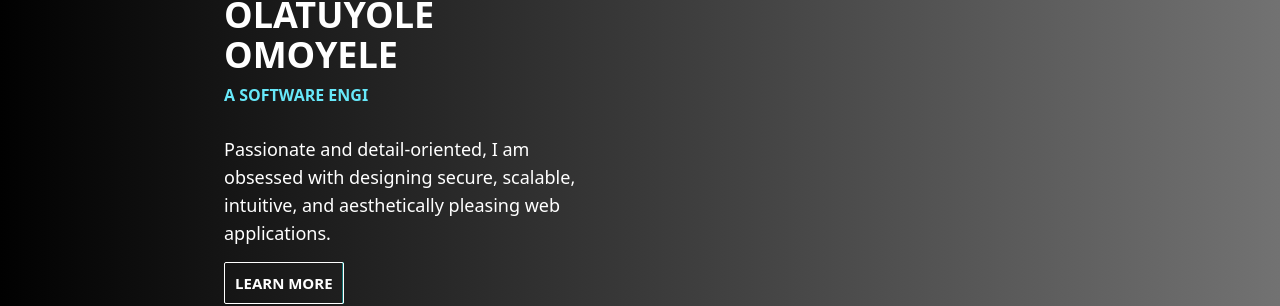
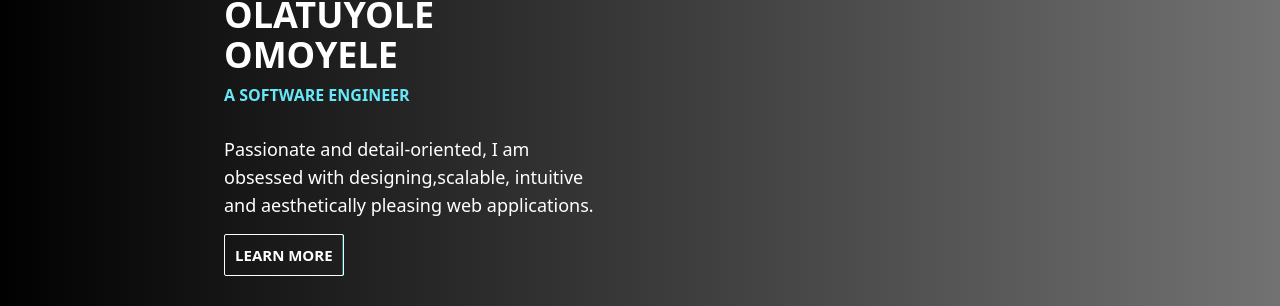
Before and after one commit to Iammteo/myportfolio, a React (Vite) app: page / in a window 1280 px wide. Shown: the part 341-647 px from the top of the page. Built offline with nearby package versions, Linux system fonts and the light colour scheme; no server answers; a web font is replaced by a local one.

Commit message:
added and edited downloadable resume

```diff
--- a/src/components/Nav.jsx
+++ b/src/components/Nav.jsx
@@ -21,12 +21,12 @@ const Nav = () => {
     return (
 
     <div className =" w-full h-auto pb-5 bg-gradient-to-r from-custom-darkest
-        to-custom-dark text-white lg:px-[14rem] lg:py-[6rem] px-12 py-9 flex justify-between  ">
+        to-custom-dark text-white lg:px-[14rem] lg:py-[6rem] px-12 py-9 flex justify-between">
 
-        <div><Logo /> </div>
+        <div className=""><Logo /> </div>
 
 
-        <ul className="md:flex gap-7 font-bold hidden ">
+         <ul className="md:flex gap-7 font-bold hidden ">
           <li><a href="/"  onClick={()=> setActiveNav('#home')} className={ activeNav === '#home' ? 'active' : '' } >HOME</a></li>
           <li><a href="/#about">ABOUT</a></li>
           <li><a href="/#skills">SKILLS</a></li>
@@ -38,12 +38,11 @@ const Nav = () => {
               <div onClick={toggleHam} >
                 {isHamOpen ? <MdClose className ='text-3xl ' /> : < GrProjects className="text-3xl "/>}
 
-
               </div>
         </div>
 
-         {isHamOpen && (
-            <div className="bg-black w-full h-[14rem] rounded-t-3xl fixed bottom-0 left-0" >
+          {isHamOpen && (
+<div className="bg-black w-full h-[14rem] rounded-t-3xl fixed bottom-0 left-0" >
 
 
 
@@ -79,6 +78,8 @@ const Nav = () => {
                 </div>
          )}
 
+
+
         </div>
 
 
--- /dev/null
+++ b/src/components/Socials.jsx
@@ -0,0 +1,11 @@
+import { FaLinkedin } from "react-icons/fa";
+import { FaGithub } from "react-icons/fa";
+
+const Socials = () =>{
+    return <div className="flex space-x-8 justify-center">
+        <a href="www.linkedin.com/in/olatuyole-omoyele-30ab50232"><FaLinkedin /></a>
+        <a href="https://github.com/Iammteo"><FaGithub /></a>
+
+    </div>
+}
+export default Socials;
--- a/src/pages/Contact.jsx
+++ b/src/pages/Contact.jsx
@@ -1,6 +1,7 @@
 
 import { IoShieldCheckmark } from "react-icons/io5";
 import { useForm, ValidationError } from '@formspree/react';
+import Socials from "../components/Socials";
 
 const Contact = () => {
 
@@ -25,9 +26,11 @@ const Contact = () => {
   return <div className="bg-black text-white flex justify-center  " id="contact">
 
 
+
        <form onSubmit={handleSubmit}>
        <h1 className="font-bold  text-2xl p-5">Feel free to hit me up, I'm looking forward to hearing from you</h1>
 
+       <div><Socials/></div>
 
                 <div  className='p-3'>
                         <label htmlFor="name">
@@ -51,7 +54,7 @@ const Contact = () => {
 
                 <div className='p-3'>
                       <label htmlFor="email">
-                        Email Address
+                        Email Address:
                       </label>
                       <input
                         className ="appearance-none p-3 block w-full bg-transparent text-white border
@@ -70,7 +73,7 @@ const Contact = () => {
                 </div>
 
                 <div className='p-3'>
-                      <label htmlFor="message">Message</label>
+                      <label htmlFor="message">Message:</label>
                       <textarea
                         id="message"
                         name="message"
--- a/src/pages/Home.jsx
+++ b/src/pages/Home.jsx
@@ -18,7 +18,7 @@ const Home = () => {
   },[])
   setTimeout(() => {
     setIsLoading(true);
-  }, 2000);
+  }, 3000);
     return (
       <> {isLoading ?
       <div >
--- a/src/subpages/Aboutpage.jsx
+++ b/src/subpages/Aboutpage.jsx
@@ -6,7 +6,7 @@ const Aboutpage = () => {
         <h1 className="font-bold  text-center text-2xl font-serif ">Unveiling My Creative Journey</h1>
 
          <p className="mt-3">
-          Hey there! I'm Olatuyole Omoyele, but you can call me Ola
+          Hey there! I'm Olatuyole Omoyele, but you can call me Ola,
           I'm a seasoned Software Engineer and Project Manager
           seamlessly blending technical expertise with a passion for effective project delivery.
           In my professional journey, I've not only mastered the intricacies of software engineering but have also assumed leadership roles in project management.
@@ -46,7 +46,7 @@ const Aboutpage = () => {
 
          </p>
 
-         <button className="bg-black px-5 py-3 text-white text-sm font-semibold mt-6">View Resume </button>
+         <button className="bg-black px-5 py-3 text-white text-sm font-semibold mt-6"><a href="https://docs.google.com/document/d/1Nh8kWIf84ikVAVNo3Xw97Ub8rMlTtFwzrkfJeP7OW18/edit?usp=drive_link">View Resume</a>  </button>
       </div>
 
 
--- a/src/subpages/Homepage.jsx
+++ b/src/subpages/Homepage.jsx
@@ -20,8 +20,6 @@ const Homepage = () => {
           2000,
           "A PROJECT MANAGER",
           2000,
-          "A PRODUCT DESIGNER",
-          2000,
 
 
         ]}
@@ -35,8 +33,8 @@ const Homepage = () => {
 
                 <div className="space-y-6 font-thin ">
                     <p className='xl:text-lg lg:text-lg md:text-sm'>
-                        Passionate and detail-oriented, I am obsessed with designing secure, scalable,
-                        intuitive, and aesthetically pleasing web applications.
+                        Passionate and detail-oriented, I am obsessed with designing,scalable,
+                        intuitive and aesthetically pleasing web applications.
                     </p>
 
                     <button >
```
Also changed, not shown: src/components/nav.css (+0 -8 lines).
